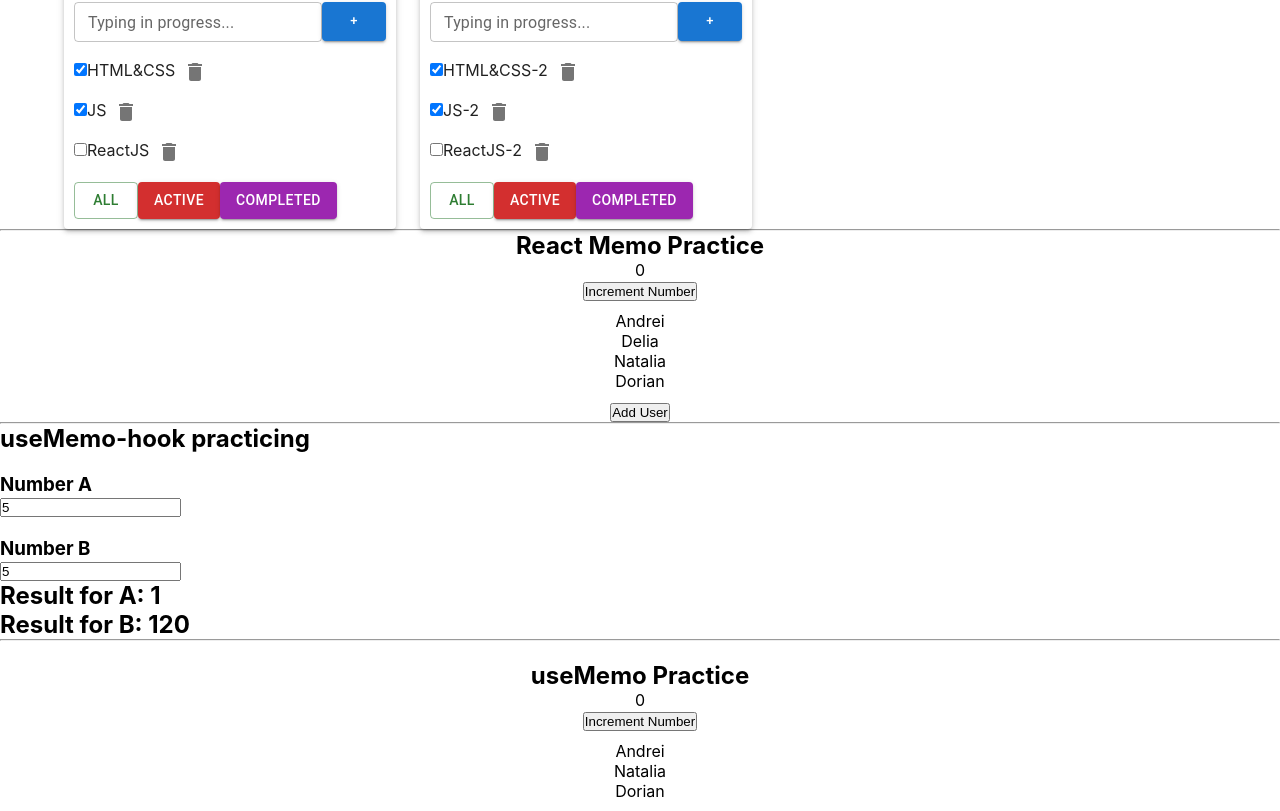
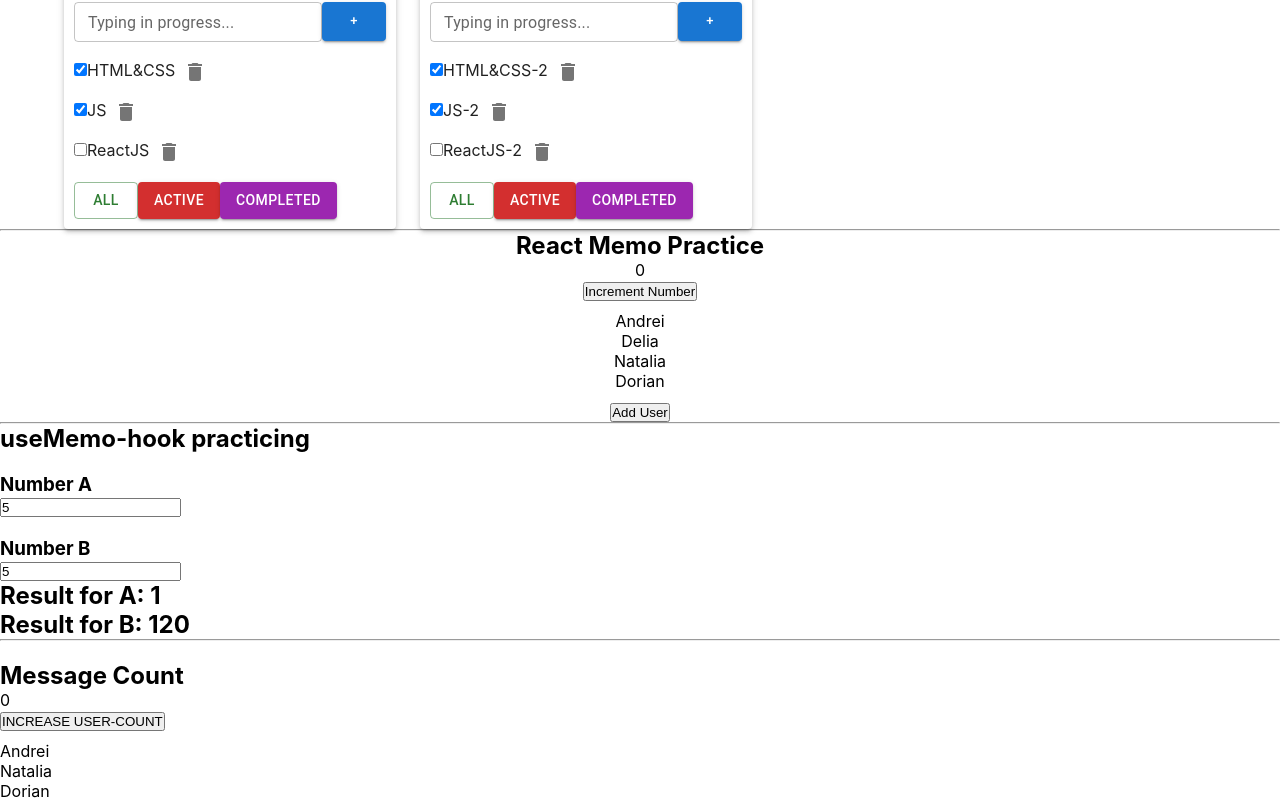
Before and after one commit to andbudha/sandbox, a React (Create React App) app: page / in a window 1280 px wide. Shown: the part 192-1003 px from the top of the page. Built offline with nearby package versions, Linux system fonts and the light colour scheme.

Commit message:
practicing using useMemo/React.memo

```diff
--- a/src/08_useMemo/UseMemoTwo.tsx
+++ b/src/08_useMemo/UseMemoTwo.tsx
@@ -1,21 +1,43 @@
 import React, {useMemo, useState} from 'react';
 
 
-type UserType = {
-    name: string
-    age: number
-}
-type UserPropsType = {
-    users: UserType[]
-}
+
+export const UseMemoTwo = () => {
+
+    const[users, setUsers]=useState([
+        {name: 'Andrei', age: 40},
+        {name: 'Delia', age: 5},
+        {name: 'Natalia', age: 37},
+        {name: 'Dorian', age: 1}
+    ]);
+
+    const userArray = useMemo(()=>{
+        return users.filter(user=>user.name.toLowerCase().indexOf('n')>-1);
+
+    }, [])
+
+    console.log('Users rendered:', users.length);
+    const[counterValue, setCounterValue]=useState(0);
+
+    console.log('CounterValue - rendered:', counterValue);
+
+    return (
+        <div>
+            <h2>Message Count</h2>
+            <MessageCount counterValue={counterValue}/>
+            <button onClick={()=>setCounterValue(counterValue+1)}>INCREASE USER-COUNT</button>
+            <Users users={userArray}/>
+        </div>
+    );
+};
 
 
 
-
-type MessageCounterType = {
+type MessageCountPropsType = {
     counterValue: number
 }
-const MessageCounter = (props: MessageCounterType) => {
+
+const MessageCount = (props: MessageCountPropsType) => {
     return(
         <div>
             {props.counterValue}
@@ -23,53 +45,31 @@ const MessageCounter = (props: MessageCounterType) => {
     );
 }
 
-const UsersSecret = (props: UserPropsType) => {
 
-    console.log('users rendered!')
-    return (
+
+
+
+type UserType = {
+    name: string
+    age: number
+}
+
+type UsersPropsType = {
+    users: UserType[]
+}
+const UsersSecret = (props: UsersPropsType) => {
+    return(
         <div>
             <ul>
                 {props.users.map((user, index)=>{
+                    console.log(user.name);
                     return(
                         <li key={index}>{user.name}</li>
                     );
                 })}
             </ul>
-
         </div>
     );
 }
 
-
 const Users = React.memo(UsersSecret);
-
-
-
-export const UseMemoTwo = () => {
-
-
-    const[users, setUsers] = useState([
-        {name: 'Andrei', age: 40},
-        {name: 'Delia', age: 5},
-        {name: 'Natalia', age: 37},
-        {name: 'Dorian', age: 1}
-    ]);
-
-    const[counterValue, setCounterValue]=useState(0);
-
-    console.log('rendered',counterValue);
-
-    const newArray = useMemo(()=>{
-        const newArray = users.filter(user=>user.name.toLowerCase().indexOf('n') > -1);
-        return newArray;
-    }, [])
-
-    return(
-        <div className={'memo_container'}>
-            <h2>useMemo Practice</h2>
-            <MessageCounter counterValue={counterValue}/>
-            <button onClick={()=>{setCounterValue(counterValue+1)}}>Increment Number</button>
-            <Users users={newArray}/>
-        </div>
-    );
-};
```
Also changed, not shown: src/08_useMemo/UseMemo.tsx (+86 -0 lines).
